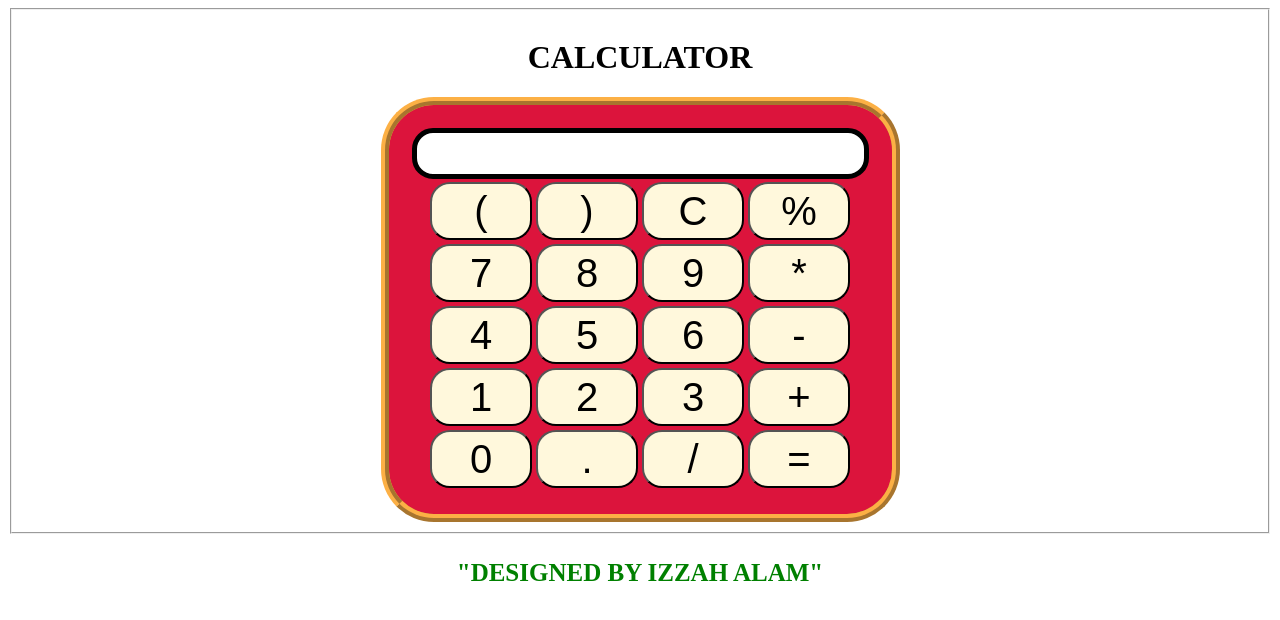
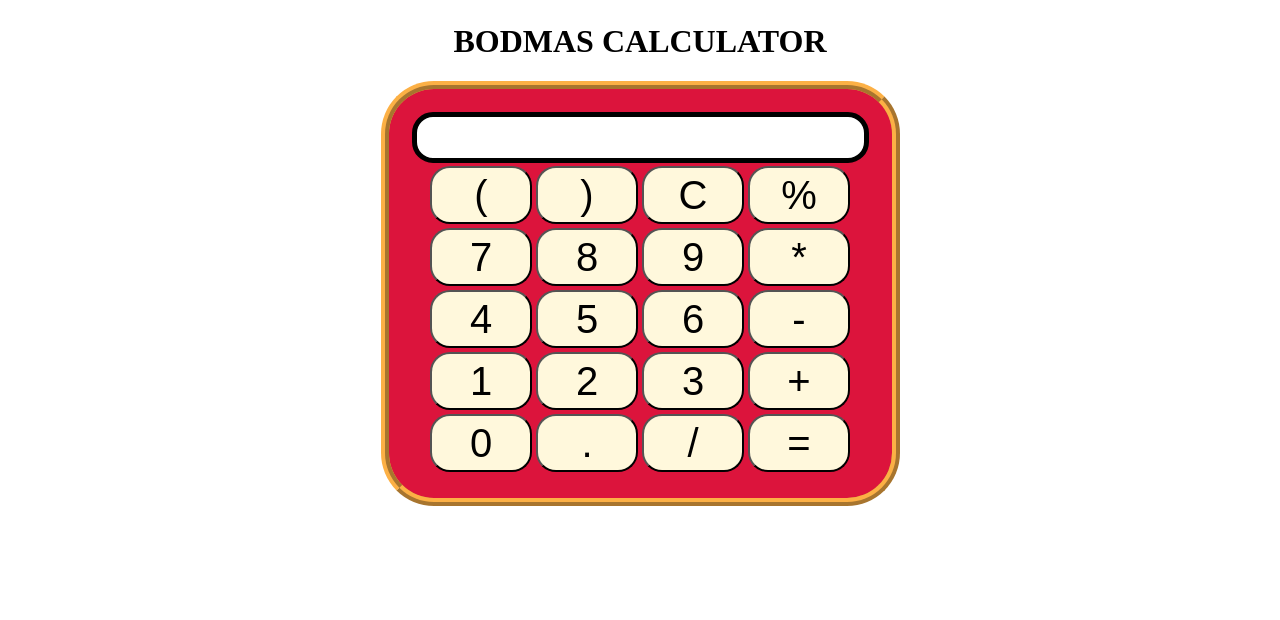
Before and after one commit to izzahalam/izzahalam.github.io, a plain HTML site: page index.html in a window 1280 px wide. Drawn offline with Linux system fonts and the light colour scheme.

Commit message:
Update index.html

```diff
--- a/index.html
+++ b/index.html
@@ -4,18 +4,18 @@
     <meta charset="UTF-8">
     <meta http-equiv="X-UA-Compatible" content="IE=edge">
     <meta name="viewport" content="width=device-width, initial-scale=1.0">
+    <meta name="keywords" content="html , web tutorial, web development, calculator, bodmas calculator, dmas calculator, calculator">
+    <meta name="robots" content="INDEX , FOLLOW">
     <script async src="https://pagead2.googlesyndication.com/pagead/js/adsbygoogle.js?client=ca-pub-7842879205327079"
-     crossorigin="anonymous"></script>
-	<script async src="https://pagead2.googlesyndication.com/pagead/js/adsbygoogle.js?client=ca-pub-5765545649676046"
      crossorigin="anonymous"></script>
     <link rel="stylesheet" href="style.css">
 
-    <title>CALCULATOR</title>
+    <title>BODMAS CALCULATOR</title>
 </head>
 <body>
-<fieldset>
+
     <div class="container">
-        <h1>CALCULATOR</h1>
+        <h1>BODMAS CALCULATOR</h1>
 
 
         <div class="calculator">
@@ -66,9 +66,9 @@
 
 
     </div>
-	</fieldset>
 
-	<h3>"DESIGNED BY IZZAH ALAM"</h3>
+
+
 	<script src = "index.js" > </script>
 	    <!--<script> src = "index.js" </script> -->
 
```
